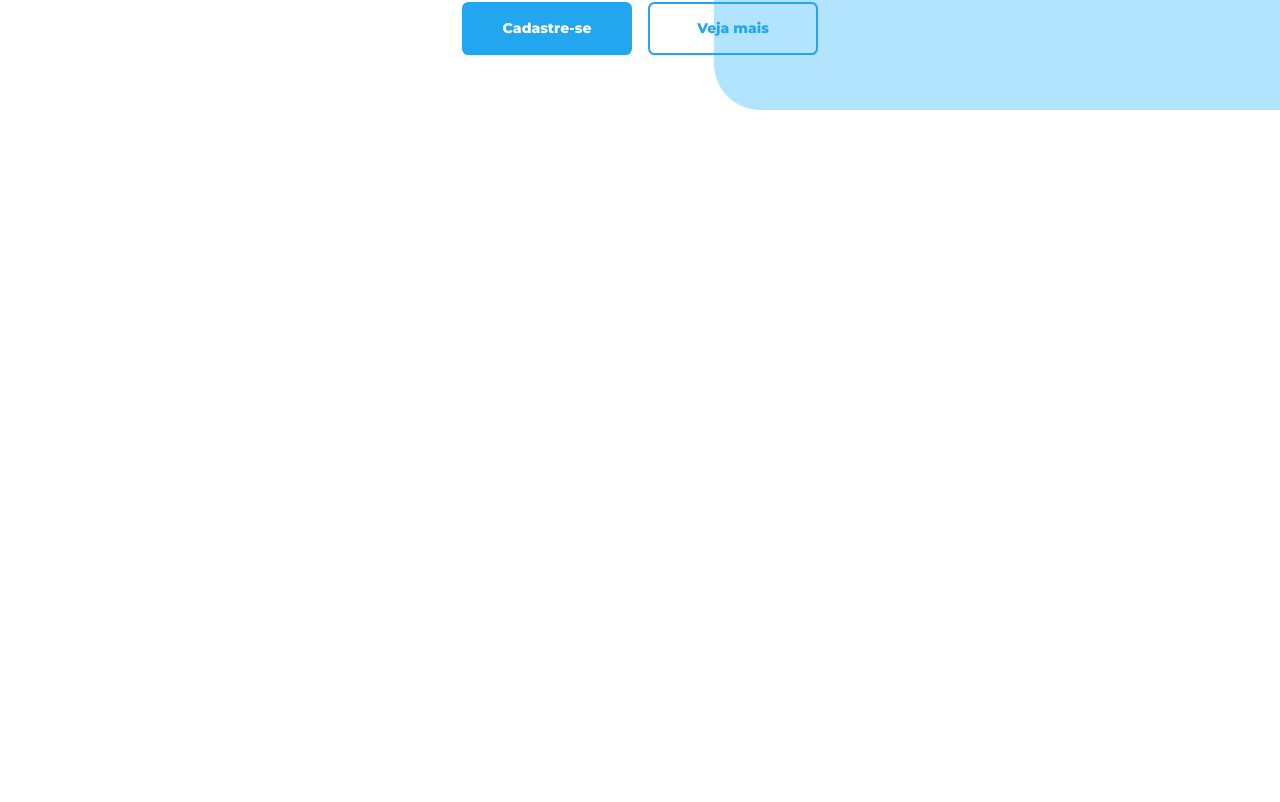
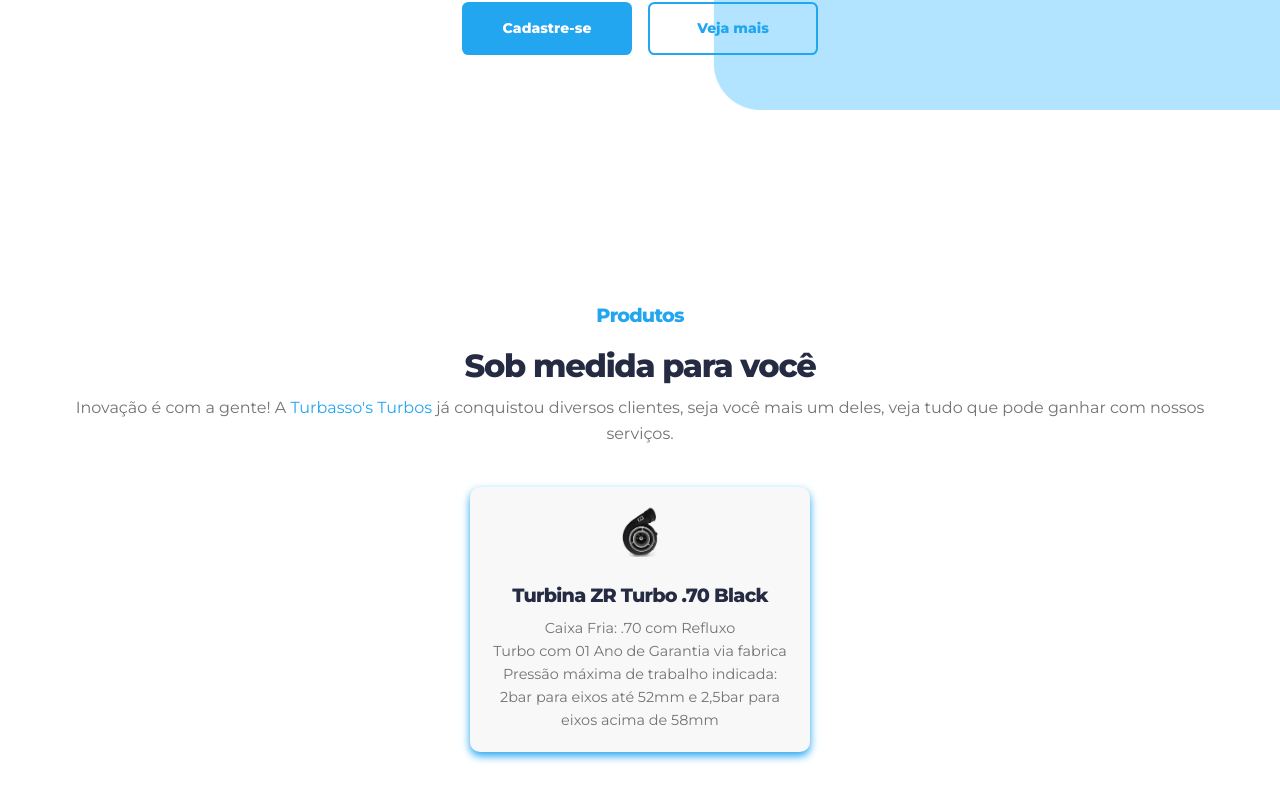
Before and after one commit to LeonardX7/leozinTuning, a React (Vite) app: page / in a window 1280 px wide. Shown: the part 546-1348 px from the top of the page. Before the commit the page ends 800 px from the top, so only its background shows below. Built offline with nearby package versions, Linux system fonts and the light colour scheme.

Commit message:
Criando a parte dos produtos do site, falta escodner quando clicar no menu

```diff
--- /dev/null
+++ b/src/components/Product.tsx
@@ -0,0 +1,23 @@
+import "../styles/product.css";
+import Turbo from "../assets/turbo.svg";
+
+export default function Product() {
+  return (
+    <div className="solution-container">
+      <h3 className="section-title">Produtos</h3>
+      <h2 className="solution-heading">Sob medida para você</h2>
+      <p className="solution-subheading">
+        Inovação é com a gente! A <span className="highlight">Turbasso's Turbos</span> já conquistou diversos clientes, seja você mais um deles, veja tudo que pode ganhar com nossos serviços.
+      </p>
+      <div className="solution-cards">
+        <div className="solution-card">
+          <div className="solution-icon">
+            <img src={Turbo} alt="Icone de Vencedor" />
+          </div>
+          <h3 className="solution-title">Turbina ZR Turbo .70 Black</h3>
+          <p className="solution-description" dangerouslySetInnerHTML={{ __html: "Caixa Fria: .70 com Refluxo <br />Turbo com 01 Ano de Garantia via fabrica <br />Pressão máxima de trabalho indicada: 2bar para eixos até 52mm e 2,5bar para eixos acima de 58mm" }}></p>
+        </div>
+      </div>
+    </div>
+  );
+}
--- a/src/pages/Home.tsx
+++ b/src/pages/Home.tsx
@@ -4,6 +4,7 @@ import HeroRectangleOne from "../assets/images/Rectangle 13.png";
 import HeroRectangleTwo from "../assets/images/Rectangle 14.png";
 import "../styles/hero.css";
 import Button from "../components/Button";
+import Product from "../components/Product";
 
 
 export default function Home() {
@@ -28,8 +29,8 @@ export default function Home() {
                         </span>
                     </div>
                 </div>
-
             </section>
+            <Product />
         </>
     )
 }
--- /dev/null
+++ b/src/styles/product.css
@@ -0,0 +1,58 @@
+.solution-container {
+    text-align: center;
+    padding: 50px;
+  }
+
+  .solution-heading {
+    font-size: 2rem;
+    font-weight: var(--fw-bold);
+    color: var(--text-color);
+  }
+  .section-title {
+    color: var(--primary-color);
+    font-size: 1.2rem;
+    margin-bottom: 20px;
+  }
+  .solution-subheading {
+    font-size: 1rem;
+    color: var(--second-text-color);
+    margin-top: 10px;
+    margin-bottom: 40px;
+  }
+
+  .highlight {
+    color: var(--primary-color);
+  }
+
+  .solution-cards {
+    display: flex;
+    justify-content: center;
+    gap: 20px;
+  }
+
+  .solution-card {
+    background-color: var(--bg-color);
+    padding: 20px;
+    border-radius: 10px;
+    box-shadow: 0 4px 8px var(--primary-color);
+    width: 300px;
+    background-color: var(--light-gray);
+  }
+
+  .solution-icon img {
+    width: 50px;
+    height: 50px;
+    margin-bottom: 20px;
+  }
+
+  .solution-title {
+    font-size: 1.2rem;
+    font-weight: var(--fw-bold);
+    color: var(--text-color);
+  }
+
+  .solution-description {
+    font-size: 0.9rem;
+    color: var(--second-text-color);
+    margin-top: 10px;
+}
```
Also changed, not shown: src/assets/turbo.svg (added).
